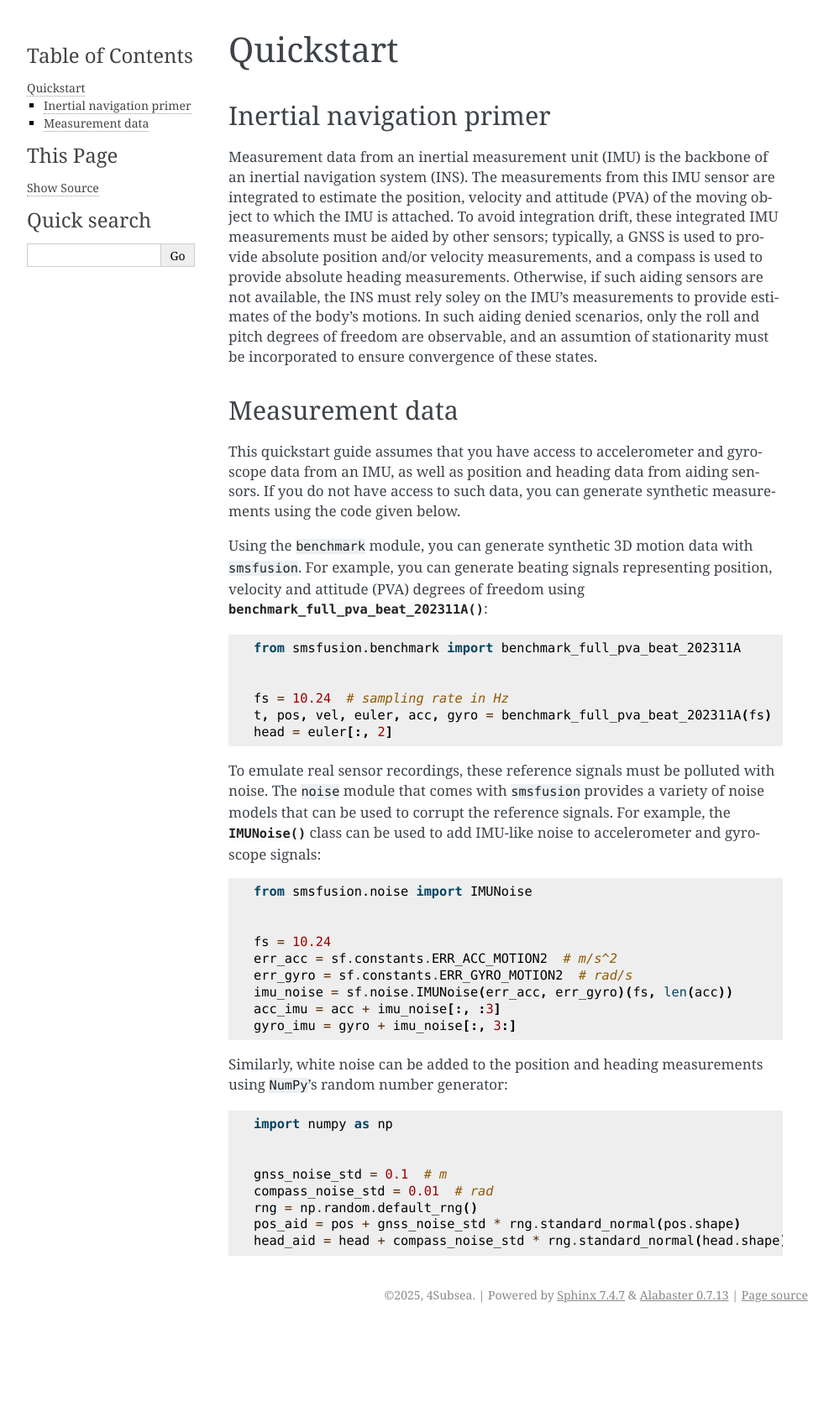
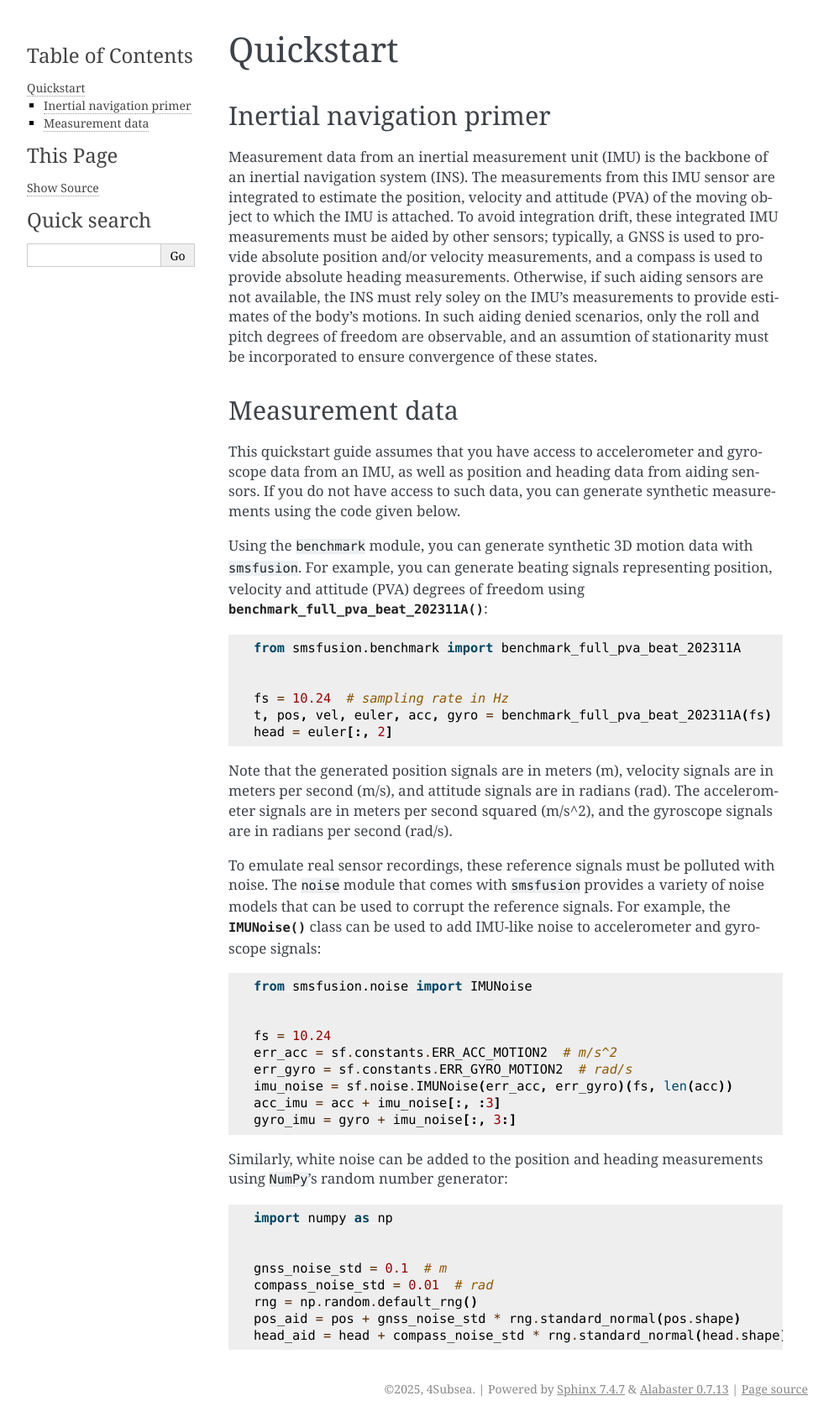
Before and after one commit to 4Subsea/smsfusion-python, a Sphinx documentation site: the page built from docs/user_guide/quickstart.rst, in a window 1280 px wide. Shown: the whole page at 84% size, without its empty margins (148-1141 px from the left). Built offline with Sphinx 7.4.7, drawn with Linux system fonts in a browser that asks for light colours; before the commit the page ends 1582 px from its top, so only the background shows below that.

Commit message:
some changes

```diff
--- a/docs/user_guide/quickstart.rst
+++ b/docs/user_guide/quickstart.rst
@@ -34,6 +34,11 @@ attitude (PVA) degrees of freedom using :func:`~smsfusion.benchmark.benchmark_fu
     t, pos, vel, euler, acc, gyro = benchmark_full_pva_beat_202311A(fs)
     head = euler[:, 2]
 
+Note that the generated position signals are in meters (m), velocity signals are in meters
+per second (m/s), and attitude signals are in radians (rad). The accelerometer signals
+are in meters per second squared (m/s^2), and the gyroscope signals are in radians
+per second (rad/s).
+
 To emulate real sensor recordings, these reference signals must be polluted with noise.
 The ``noise`` module that comes with ``smsfusion`` provides a variety of noise models
 that can be used to corrupt the reference signals. For example, the :func:`~smsfusion.noise.IMUNoise`
```
